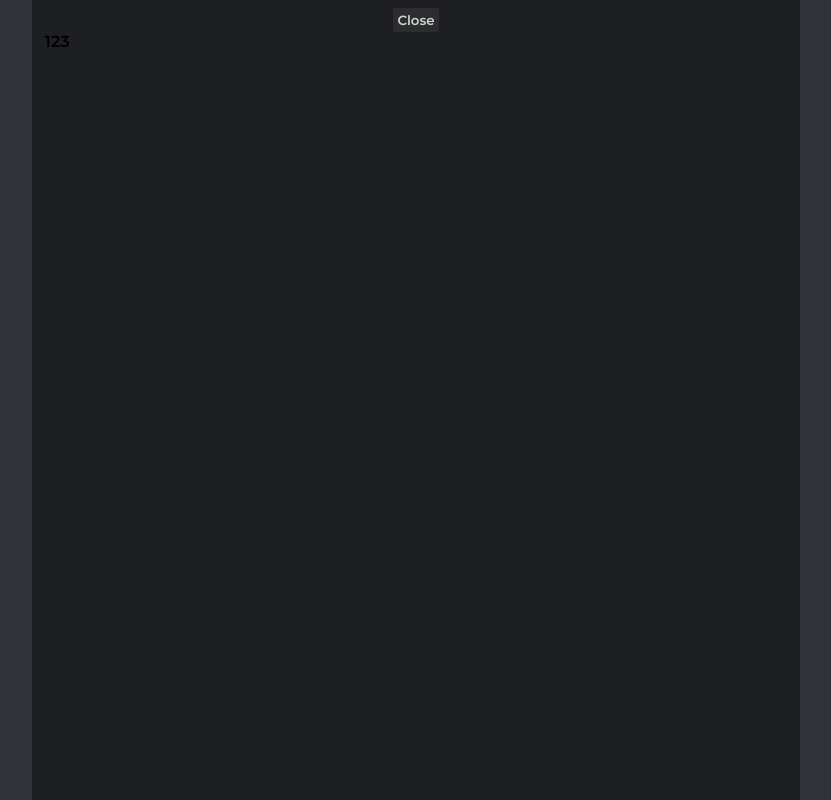
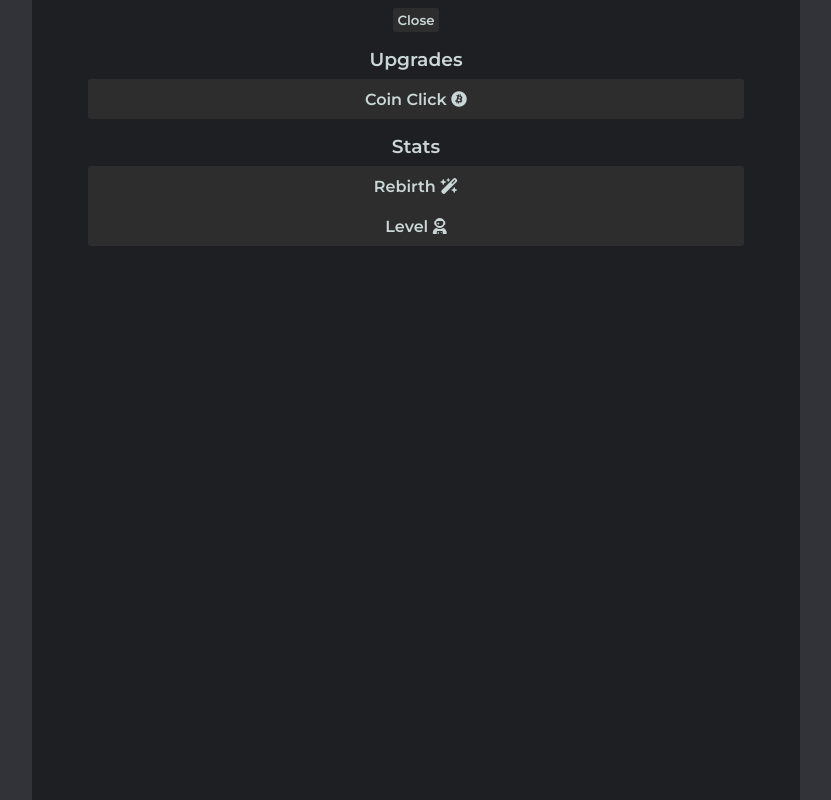
Before and after one commit to aovent/web-clicker, a plain HTML site: page index.html in a window 1280 px wide. Both pictures are taken after a click on the link "Go To Shop". Shown: the whole page, without its empty margins (224-1055 px from the left). Drawn offline with Linux system fonts and the light colour scheme.

Commit message:
shop html + css

```diff
--- a/index.css
+++ b/index.css
@@ -209,3 +209,51 @@ main h1 {
     scale: 1.4;
     transition: 0.2s;
 }
+
+.shop_sections {
+    margin-top: 2vh;
+}
+
+.shop_section {
+    display: flex;
+    flex-direction: column;
+    align-items: center;
+
+    color: var(--text-first);
+
+    margin-bottom: 2vh;
+}
+
+.shop_section h3 {
+    margin-bottom: 1vh;
+}
+
+.items_section {
+    background: var(--submenus);
+
+    border-radius: var(--br);
+
+    display: flex;
+    flex-direction: column;
+}
+
+.shop_item {
+    cursor: pointer;
+
+    padding: 1vh;
+
+    margin: 0 1vh;
+
+    min-width: 50vw;
+    min-height: 5vh;
+
+    display: flex;
+    align-items: center;
+    justify-content: center;
+}
+
+.shop_item:hover {
+    color: var(--hover-color1);
+
+    transition: 0.2s;
+}
--- a/index.html
+++ b/index.html
@@ -31,7 +31,7 @@
 
             <div class="stats_string"><div class="stats_ultramoney">Gems: 0</div><i class="fa-sharp fa-regular fa-gem"></i></div>
             <div class="stats_string"><div class="stats_money">Money: 0</div><i class="fa-sharp fa-solid fa-coins"></i></div>
-            <div class="stats_string"><div class="stats_level">Level: 1</div><i class="fa-solid fa-user-astronaut"></i></i></div>
+            <div class="stats_string"><div class="stats_level">Level: 1</div><i class="fa-solid fa-user-astronaut"></i></div>
             <div class="stats_string"><div class="rebirths_level">Rebirths: 0</div><i class="fa-solid fa-wand-magic-sparkles"></i></div>
         </section>
 
@@ -52,7 +52,21 @@
                 <button class = "scs_button">Close</button>
             </div>
 
-            123
+            <div class="shop_sections">
+                <div class="shop_section shop_section_upgrades">
+                    <h3>Upgrades</h3>
+                    <div class="items_section upgrades_items">
+                        <div class="shop_item">Coin Click <i class="fa-brands fa-bitcoin"></i></div>
+                    </div>
+                </div>
+                <div class="shop_section shop_section_items">
+                    <h3>Stats</h3>
+                    <div class="items_section">
+                        <div class="shop_item">Rebirth <i class="fa-solid fa-wand-magic-sparkles"></i></div>
+                        <div class="shop_item">Level <i class="fa-solid fa-user-astronaut"></i></div>
+                    </div>
+                </div>
+            </div>
         </div>
 
         <section class="clicker_menu clicker_games">
```
